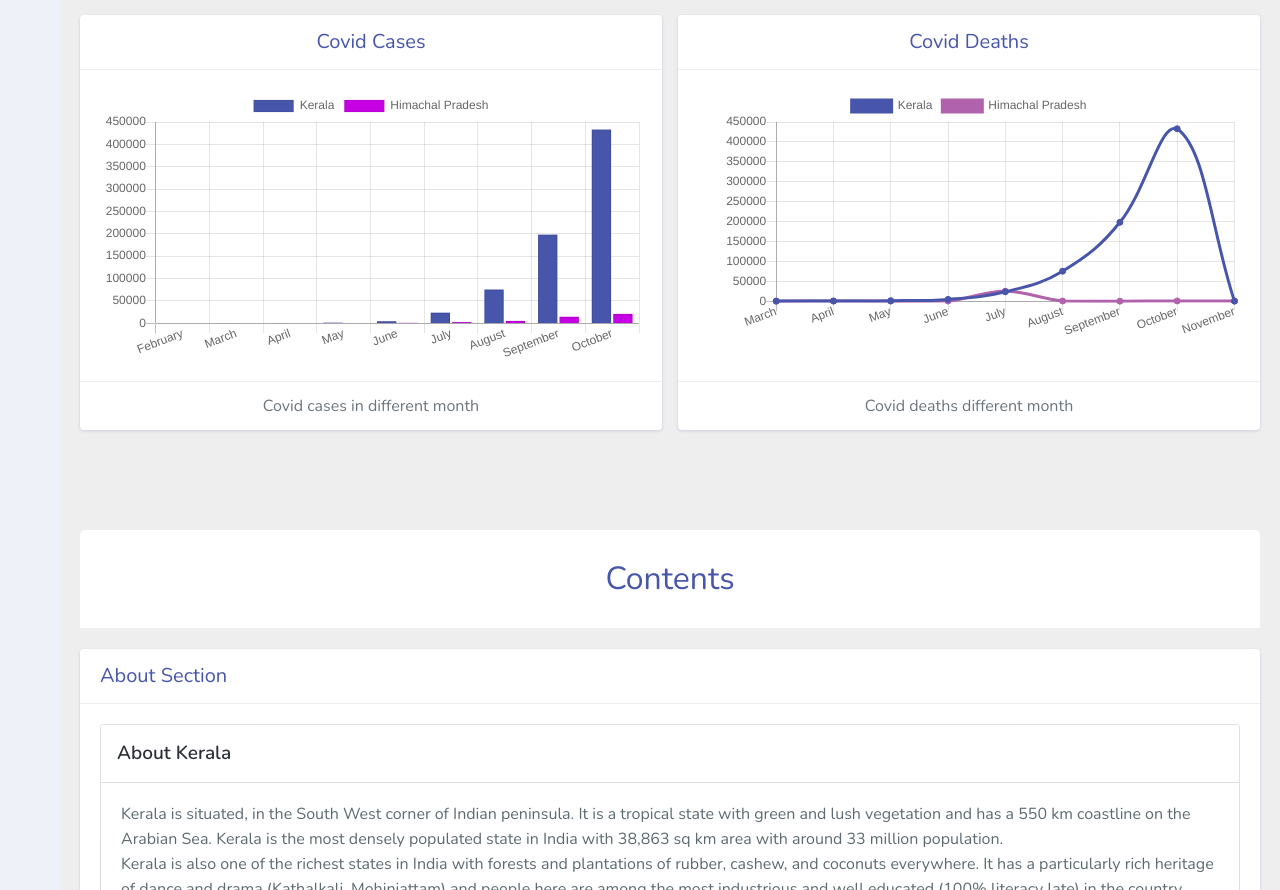
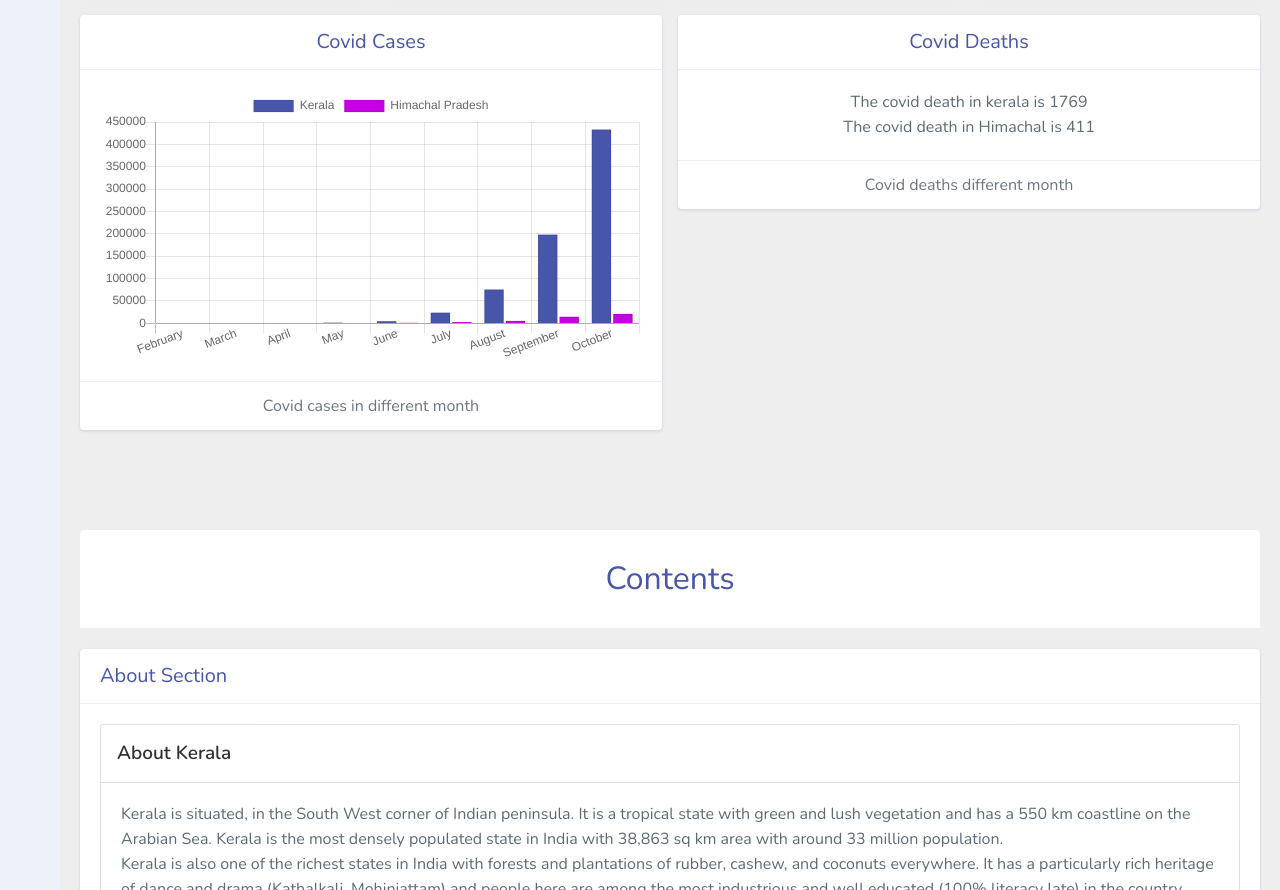
Before and after one commit to AdithyanA2005/SchoolProjectCovid19, a plain HTML site: page index.html in a window 1280 px wide. Shown: the part 1194-2084 px from the top of the page. Drawn offline with nearby package versions, Linux system fonts and the light colour scheme.

Commit message:
project completed

```diff
--- a/index.html
+++ b/index.html
@@ -244,9 +244,14 @@ This Web URL: https://adithyana2005.github.io/Covid_In_Kerala_Himachal
                   </div>
                   <div class="card-body">
                     <!-- line chart -->
-                    <div id="container">
+                    <!-- <div id="container">
                       <canvas id="linechart"></canvas>
+                    </div> -->
+                    <div>
+                      <p>The covid death in kerala is 1769</p>
+                      <p>The covid death in Himachal is 411</p>
                     </div>
+
                     <!-- //line chart -->
                   </div>
                   <div class="card-footer text-muted chart-grid__footer">
```
